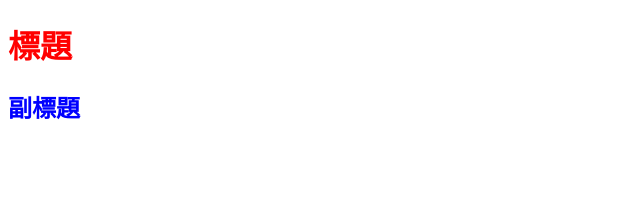
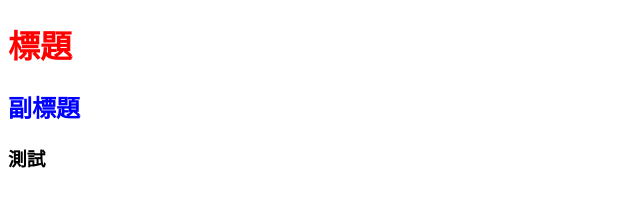
Before and after one commit to lily55168github/s1, a plain HTML site: page s1/index.html in a window 1280 px wide. Shown: the full height of the page, 0-640 px from the left. Drawn offline with Linux system fonts and the light colour scheme.

Commit message:
Update index.html

```diff
--- a/s1/index.html
+++ b/s1/index.html
@@ -9,6 +9,7 @@
 <body>
     <h1>標題</h1>
     <h2>副標題</h2>
+    <h3>測試</h3>
 
 </body>
 </html>
```
